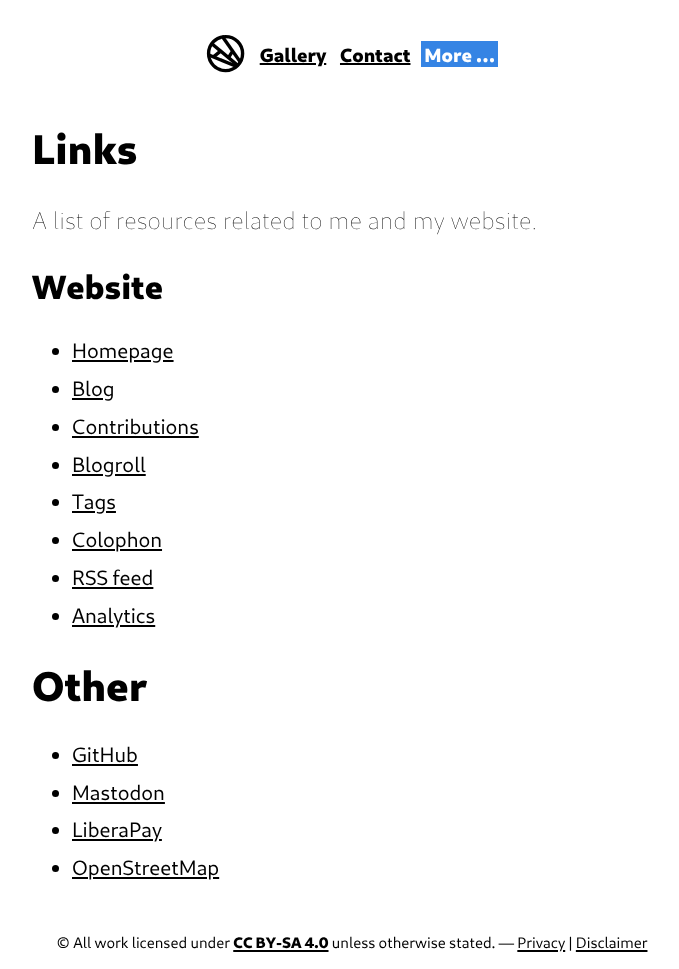
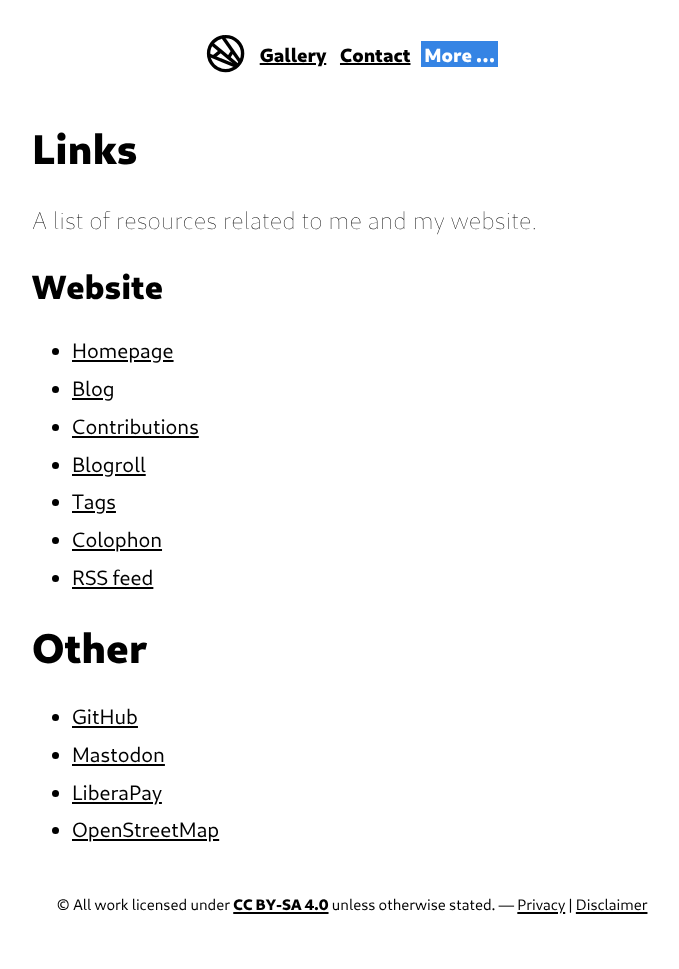
Before and after one commit to konstantintutsch/website, a Jekyll site: the page built from links/index.html, in a window 1280 px wide. Shown: the whole page, without its empty margins (288-967 px from the left). Built offline with Jekyll 4.4.1, drawn with Linux system fonts in a browser that asks for light colours; after the commit the page ends 931 px from its top, so only the background shows below that.

Commit message:
Keep analytics data private

```diff
--- a/_data/navigation.yaml
+++ b/_data/navigation.yaml
@@ -21,8 +21,6 @@ more:
     path: "/colophon/"
   - name: "RSS feed"
     path: "/feed.xml"
-  - name: "Analytics"
-    path: "https://analytics.konstantintutsch.com/share/AFfZHMqURVdvzboN/konstantintutsch.com"
 
 social:
   - name: "GitHub"
--- a/privacy/index.html
+++ b/privacy/index.html
@@ -24,4 +24,3 @@ description: The privacy policy for my website.
 {% include heading.html level=3 text="Analytics" %}
 
 <p>This website collects anonymous visitor data via a self-hosted <a data-umami-event="reference-umami" href="https://umami.is/">Umami</a> instance.</p>
-<p>All collected data is publicly available <a data-umami-event="nav-analytics" href="https://analytics.konstantintutsch.com/share/AFfZHMqURVdvzboN/konstantintutsch.com">here</a>.</p>
```
